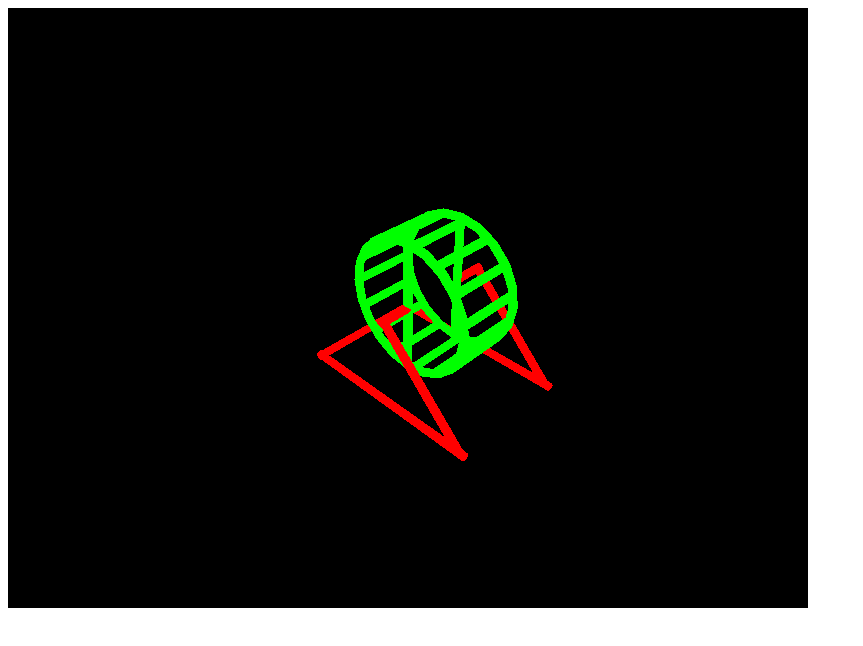
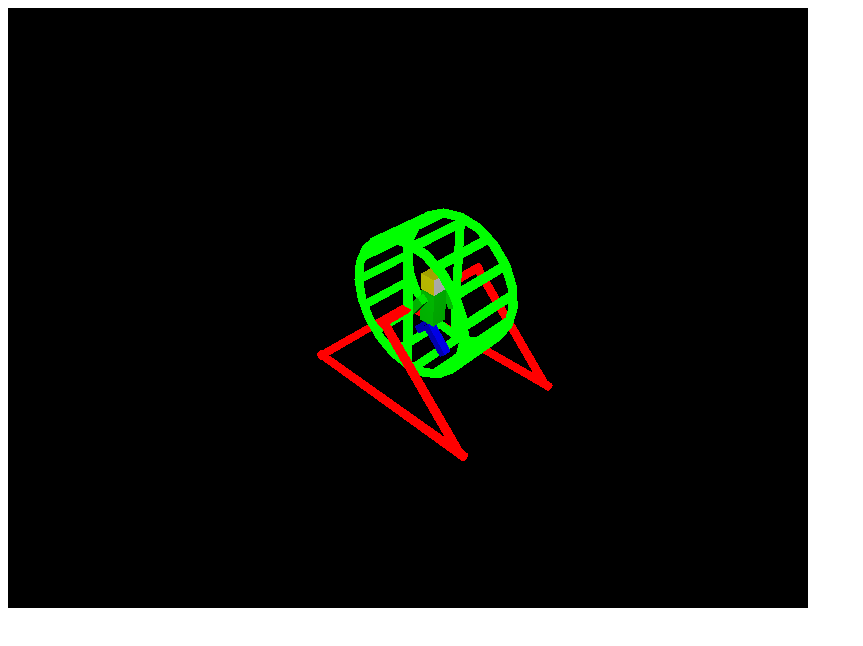
Before and after one commit to dustinpfister/threejs_hamster_wheel, a plain HTML site: page index.html in a window 1280 px wide. Shown: the whole page, without its empty margins (0-863 px from the left). Drawn offline with Linux system fonts and the light colour scheme.

Commit message:
had to put my guy in there

```diff
--- /dev/null
+++ b/guy.js
@@ -0,0 +1,165 @@
+var Guy = (function () {
+
+    // material used for the legs
+    var material_leg = new THREE.MeshLambertMaterial({
+
+            color: 0x0000ff,
+            emissive: 0x00001a
+
+        }),
+
+    // material used for the arms
+    material_arm = new THREE.MeshLambertMaterial({
+
+            color: 0x00ff00,
+            emissive: 0x001a00
+
+        });
+
+    // material used for the body
+    material_body = new THREE.MeshLambertMaterial({
+
+            color: 0x00ff00,
+            emissive: 0x001a00
+
+        }),
+
+    // array of materials used for the head
+    materials_head = [
+
+        // 0 default material
+        new THREE.MeshLambertMaterial({
+
+            color: 0xffff00,
+            emissive: 0x1a1a00
+
+        }),
+
+        // 1 used for the face
+        new THREE.MeshLambertMaterial({
+
+            color: 0xffffff,
+            emissive: 0x1a1a1a
+
+        })
+
+    ];
+
+    // the guy constructor
+    var Guy = function () {
+
+        // a group that will hold all mesh objects
+        this.group = new THREE.Group();
+
+        // HEAD
+        this.head = new THREE.Mesh(
+                new THREE.BoxGeometry(1, 1, 1),
+                materials_head);
+        this.head.position.y = 1.6;
+
+        // set material index
+        this.head.geometry.faces.forEach(function (face) {
+
+            // set all to zero by default
+            face.materialIndex = 0;
+
+        });
+        // one side of face set to face material
+        this.head.geometry.faces[8].materialIndex = 1;
+        this.head.geometry.faces[9].materialIndex = 1;
+        this.head.castShadow = true;
+        this.group.add(this.head);
+
+        // BODY
+        this.body = new THREE.Mesh(
+                new THREE.BoxGeometry(1, 2, 1),
+                material_body);
+        this.body.castShadow = true;
+        this.group.add(this.body);
+
+        // RIGHT ARM
+        this.arm_right = new THREE.Mesh(
+                new THREE.BoxGeometry(.5, 1.5, .5),
+                material_arm);
+        this.arm_right.geometry.translate(0,  - .5, 0);
+        this.arm_right.position.x = 1;
+        this.arm_right.position.y = .75;
+        this.arm_right.castShadow = true;
+        this.group.add(this.arm_right);
+
+        // LEFT ARM
+        this.arm_left = new THREE.Mesh(
+                new THREE.BoxGeometry(.5, 1.5, .5),
+                material_arm);
+        this.arm_left.geometry.translate(0,  - .5, 0);
+        this.arm_left.position.x = -1;
+        this.arm_left.position.y = .75;
+        this.arm_left.castShadow = true;
+        this.group.add(this.arm_left);
+
+        // RIGHT LEG
+        this.leg_right = new THREE.Mesh(
+                new THREE.BoxGeometry(.5, 2, .5),
+                material_leg);
+        this.leg_right.geometry.translate(0, -1, 0);
+        this.leg_right.position.x = .35;
+        this.leg_right.position.y = -1.1;
+        this.leg_right.castShadow = true;
+        this.group.add(this.leg_right);
+
+        // LEFT LEG
+        this.leg_left = new THREE.Mesh(
+                new THREE.BoxGeometry(.5, 2, .5),
+                material_leg);
+        this.leg_left.geometry.translate(0, -1, 0);
+        this.leg_left.position.x =  -.35;
+        this.leg_left.position.y = -1.1;
+        this.leg_left.castShadow = true;
+        this.group.add(this.leg_left);
+
+    };
+
+    // move the arm of give id ('arm_right' or 'arm_left');
+    // x and z should be a value between 0, and 1
+    Guy.prototype.moveArm = function (armId, x, z) {
+
+        var arm = this[armId];
+
+        z = Math.PI / 2 * z;
+
+        if (armId === 'arm_left') {
+
+            z -= z * 2;
+
+        }
+
+        arm.rotation.set(Math.PI * 2 * x, 0, z);
+
+    };
+
+    // rotate head around
+    // y is 0 to 1
+    Guy.prototype.moveHead = function (y) {
+
+        this.head.rotation.set(0, Math.PI * 2 * y, 0);
+
+    };
+
+    // move legs in respect to a walk cycle
+    // where per is between 0, and 1.
+    Guy.prototype.moveLegs = function (per) {
+
+        per %= 1;
+
+        var bias = Math.abs(.5 - per) / .5;
+
+        this.leg_left.rotation.set(.75 - bias * 1.5, 0, 0);
+        this.leg_right.rotation.set( - .75 + bias * 1.5, 0, 0);
+
+    };
+
+    // just return an instance of guy for now
+    return Guy;
+
+}
+    ());
--- a/index.html
+++ b/index.html
@@ -6,6 +6,7 @@
     <body>
         <script src="three.min.js"></script>
         <script src="OrbitControls.js"></script>
+        <script src="guy.js"></script>
         <script src="hamster_wheel.js"></script>
         <script src="main.js"></script>
     </body>
--- a/main.js
+++ b/main.js
@@ -4,6 +4,14 @@ var scene = new THREE.Scene();
 // WHEEL
 var wheel = new HamsterWheel();
 scene.add(wheel.group);
+
+// GUY
+
+var guy = new Guy();
+guy.group.scale.set(.5, .5, .5);
+guy.group.position.set(0,  - .4, -1);
+guy.group.rotation.set(0, Math.PI / 2, 0)
+scene.add(guy.group);
 
 // CAMERA
 var camera = new THREE.PerspectiveCamera(50, 8 / 6, .05, 100);
@@ -29,6 +37,9 @@ var loop = function () {
     requestAnimationFrame(loop);
 
     wheel.wheel.rotation.z = r;
+    guy.moveLegs(per * 8);
+    guy.moveArm('arm_right',  - .1 + .2 * bias, 0);
+    guy.moveArm('arm_left', .1 - .2 * bias, 0);
 
     renderer.render(scene, camera);
 
```
